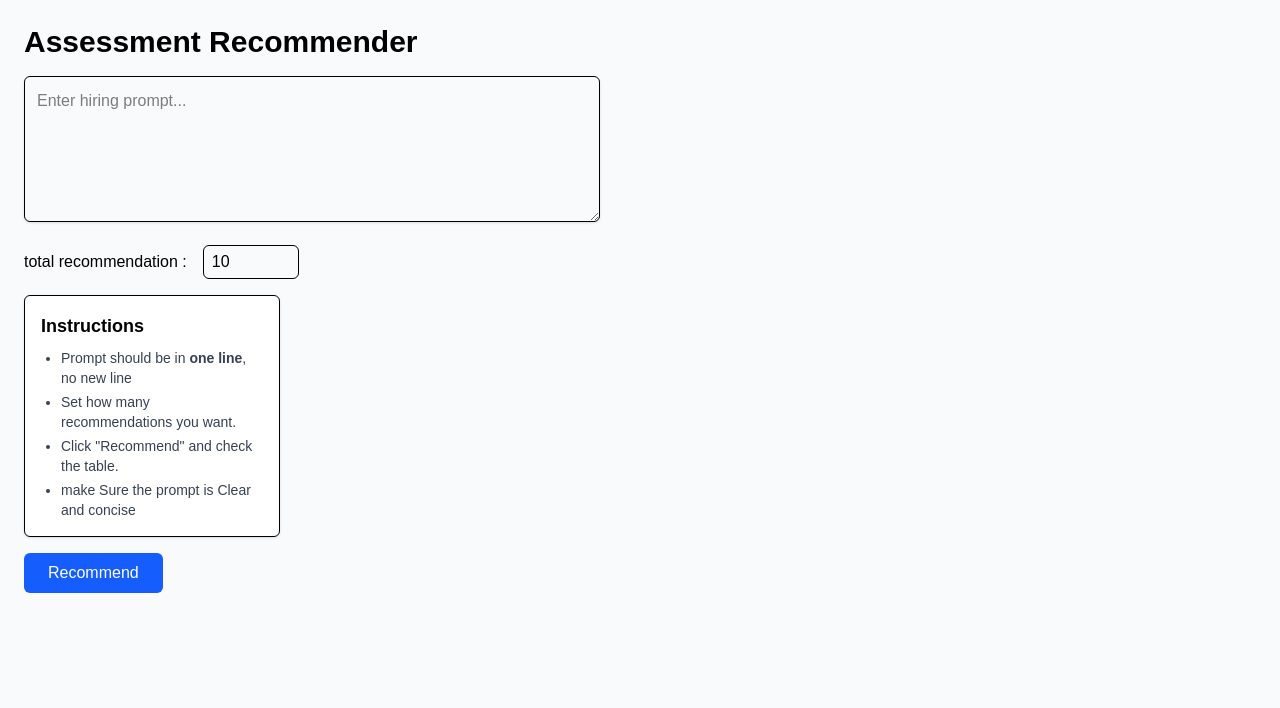
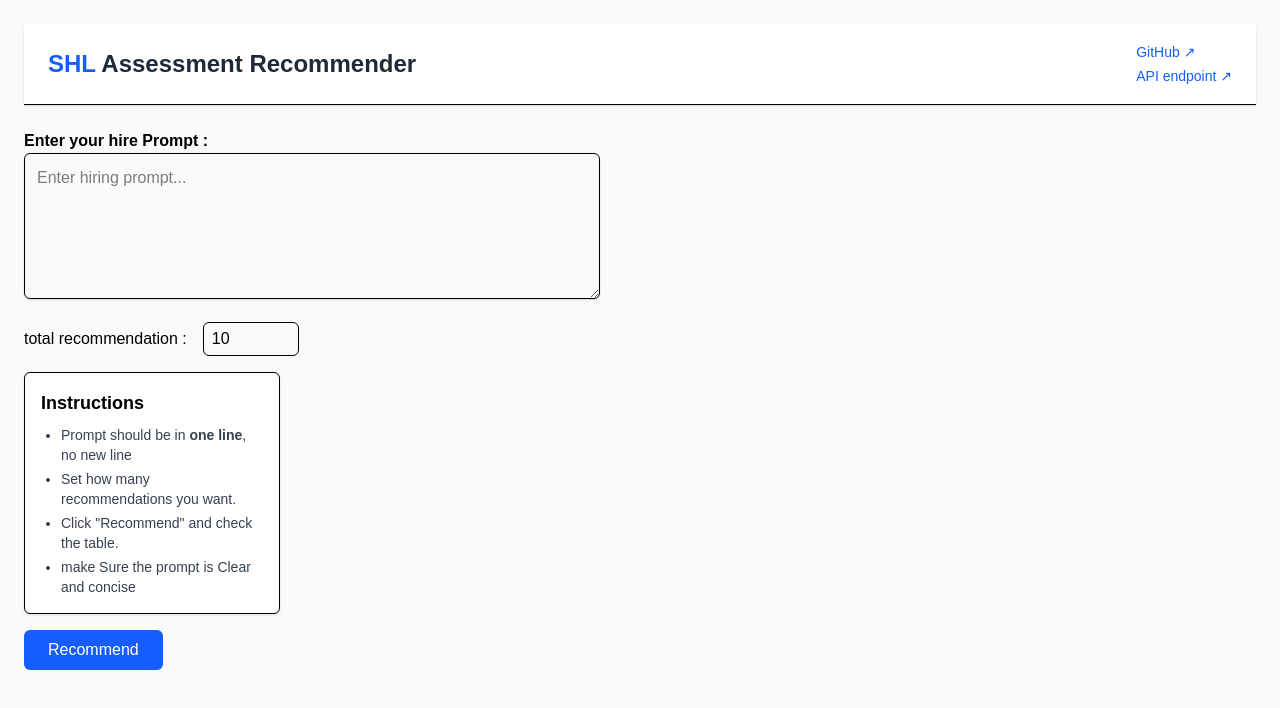
Before and after one commit to scopophobic/SHL_assessment_recomm, a Next.js app: page / in a window 1280 px wide. Shown: the top 708 px of the page. Built offline with nearby package versions, Linux system fonts and the light colour scheme.

Commit message:
fixed map problem

```diff
--- a/src/app/page.tsx
+++ b/src/app/page.tsx
@@ -58,7 +58,35 @@
 
   return (
     <main className="min-h-screen p-6 bg-gray-50 text-black">
-      <h1 className="text-3xl font-bold mb-4">Assessment Recommender</h1>
+      {/* Navbar */}
+      <nav className="bg-white border-b shadow px-6 py-4 flex justify-between items-center">
+        <div className="text-2xl font-bold text-blue-600">
+          SHL <span className="text-gray-800">Assessment Recommender</span>
+        </div>
+        <div>
+        <a
+          href="https://github.com/YOUR_REPO_LINK"
+          target="_blank"
+          rel="noopener noreferrer"
+          className="text-sm text-blue-600 hover:underline"
+        >
+          GitHub ↗
+        </a>
+        <br />
+        <a
+          href="https://shl-recommendation-engine-hnys.onrender.com/recommend"
+          target="_blank"
+          rel="noopener noreferrer"
+          className="text-sm text-blue-600 hover:underline"
+        >
+          API endpoint ↗
+        </a>
+        </div>
+
+      </nav>
+      <br />
+      <b><p>Enter your hire Prompt :</p></b>
+      {/* <h3 className="text-3xl font-bold mb-4">SHL Assessment Recommender</h3> */}
 
       <form onSubmit={handleSubmit} className="space-y-4 max-w-xl">
         <textarea
@@ -134,7 +162,7 @@
                         .map((full) => keyAbbreviations[full] || full[0]) // fallback to first letter if unknown
                         .join(", ")}
                   </td> */}
-                  <td className="px-4 py-3 border-b text-center space-x-1">
+                  {/* <td className="px-4 py-3 border-b text-center space-x-1">
                     {item.skills &&
                       item.skills.map((full) => {
                         const key = keyAbbreviations[full] || full[0];
@@ -147,6 +175,13 @@
                           </span>
                         );
                       })}
+                  </td> */}
+                  <td className="px-4 py-3 border-b text-center">
+                    {Array.isArray(item.skills)
+                      ? item.skills
+                          .map((full) => keyAbbreviations[full] || full[0])
+                          .join(", ")
+                      : null}
                   </td>
                   <td className="px-4 py-3 border-b text-center">
                     {item.remote_support === "Yes" && (
```
